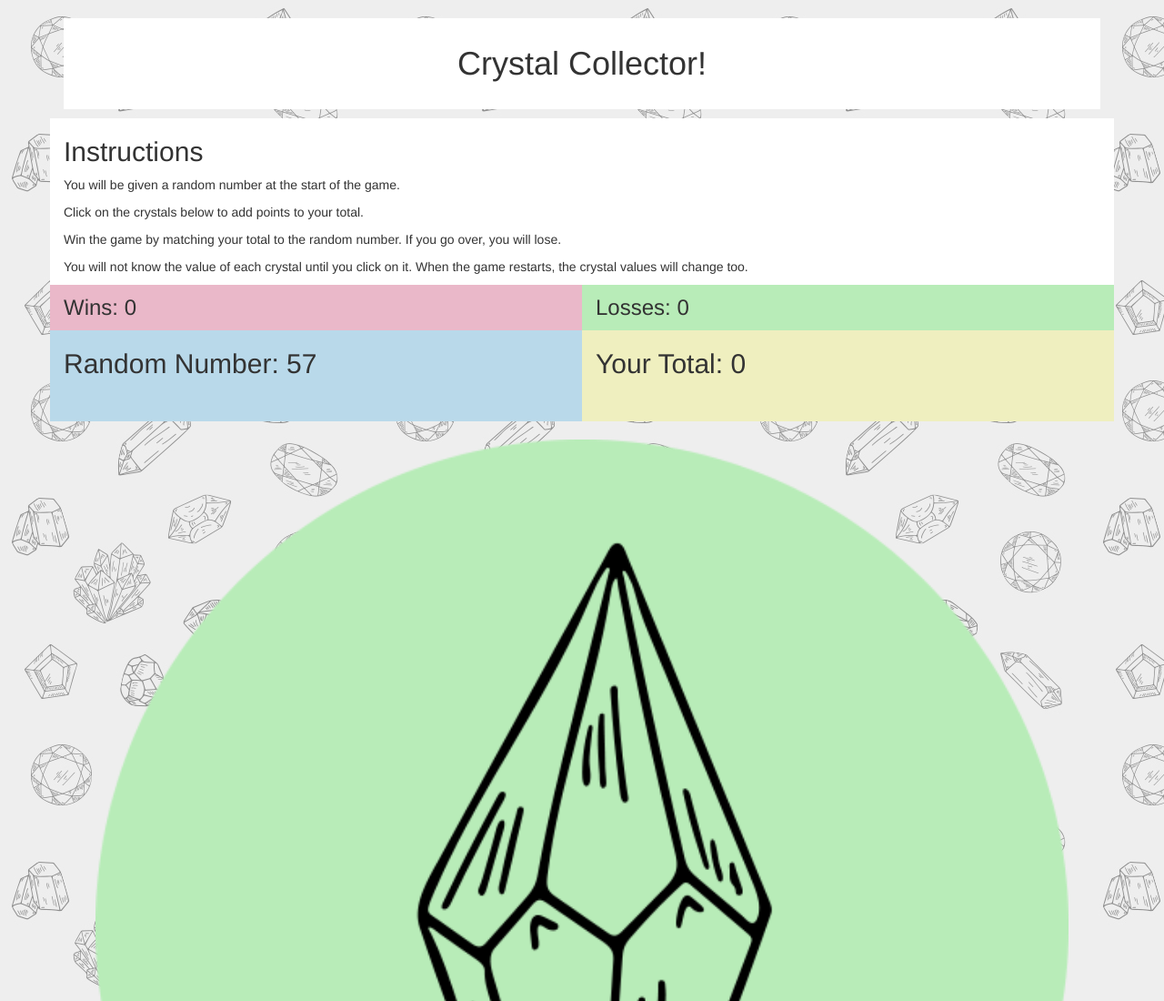
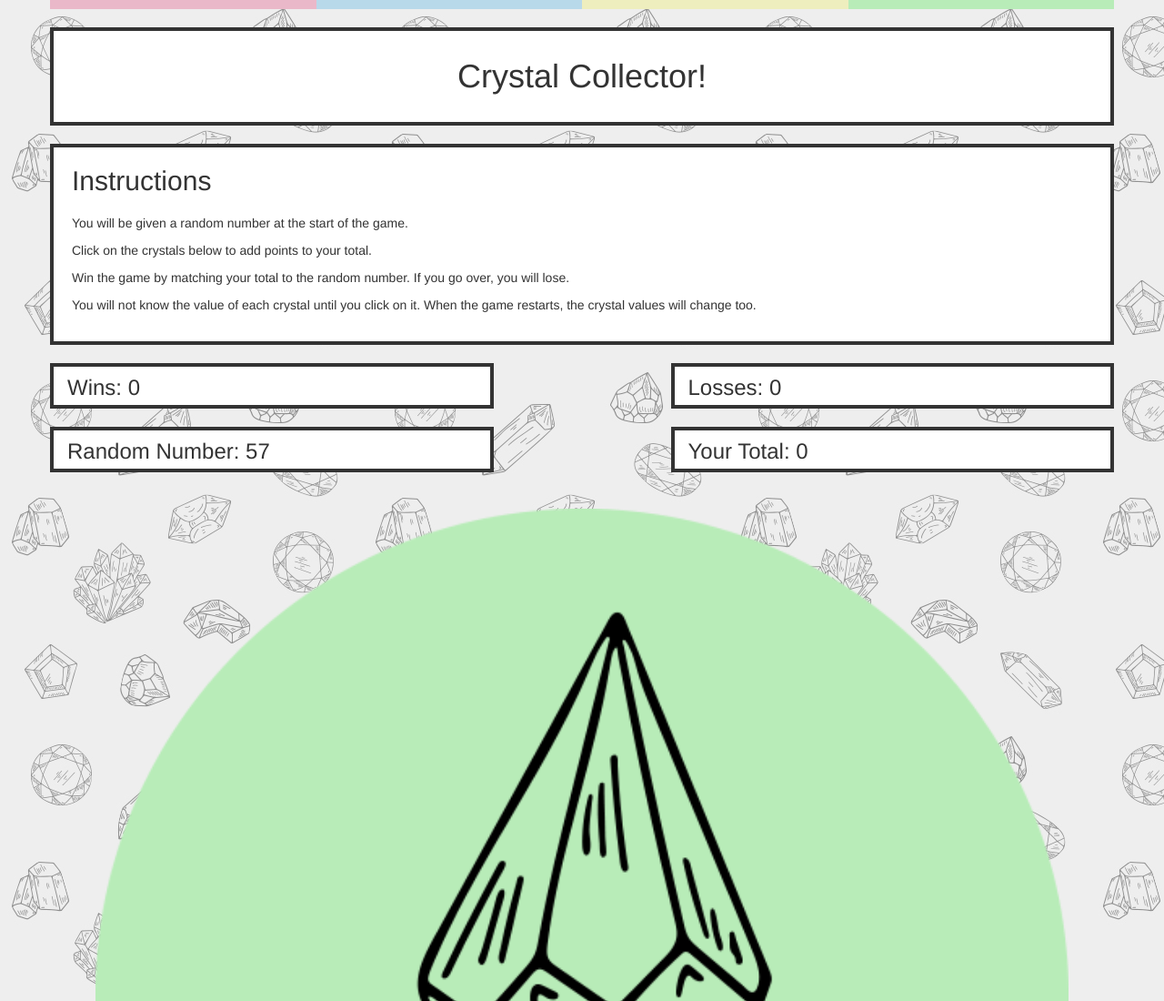
Before and after one commit to sdr2017/week-4-game, a plain HTML site: page index.html in a window 1280 px wide. Shown: the top 1100 px of the page at 91% size. Drawn offline with nearby package versions, Linux system fonts and the light colour scheme.

Commit message:
adding some css

```diff
--- a/assets/css/style.css
+++ b/assets/css/style.css
@@ -1,36 +1,56 @@
+.topBar{
+	height: 10px;
+}
+
+#redBar{
+	background: #eab8c9;
+}
+
+#blueBar{
+	background: #b8d9ea;
+}
+
+#yellowBar{
+	background: #eeeebe;
+}
+
+#greenBar{
+	background: #b8ecb8;
+}
+
 h1 {
 	text-align: center;
 	background: #ffffff;
 	line-height: 100px;
+	margin:20px 0px 20px 0px;
+	border: solid 4px #333;
 }
 
 h3 {
-	line-height: 10px;
+	line-height: 5px;
+}
+
+#heading {
+	padding: 0px;
 }
 
 #instructions {
 	height: auto;
 	background: #fff;
+	padding: 20px;
+	margin-bottom: 20px;
+	border: solid 4px #333;
 }
 
-#winBox {
-	height: 50px;
-	background: #eab8c9;
+#title {
+	margin: 0px 0px 20px 0px;
 }
 
-#loseBox {
+#winBox, #loseBox, #randomBox, #yourBox {
 	height: 50px;
-	background: #b8ecb8;
-}
-
-#randomBox {
-	height: 100px;
-	background: #b9d9ea;
-}
-
-#yourBox {
-	height: 100px;
-	background: #efefbf;
+	background: #fff;
+	border: solid 4px #333;
+	margin-bottom: 20px;
 }
 
 #crystals {
--- a/index.html
+++ b/index.html
@@ -20,14 +20,25 @@
 	<div class="container">
 
 		<div class="row">
-			<div class="col-xs-12 col-sm-12 col-md-12 col-lg-12">
+			<div id="redBar" class="col-xs-3 col-sm-3 col-md-3 col-lg-3 topBar">
+			</div>
+			<div id="blueBar" class="col-xs-3 col-sm-3 col-md-3 col-lg-3 topBar">
+			</div>
+			<div id="yellowBar" class="col-xs-3 col-sm-3 col-md-3 col-lg-3 topBar">
+			</div>
+			<div id="greenBar" class="col-xs-3 col-sm-3 col-md-3 col-lg-3 topBar">
+			</div>
+		</div>
+
+		<div class="row">
+			<div id="heading" class="col-xs-12 col-sm-12 col-md-12 col-lg-12">
 			<h1>Crystal Collector!</h1>
 			</div>
 		</div>
 
 		<div class="row">
 			<div id="instructions" class="col-xs-12 col-sm-12 col-md-12 col-lg-12">
-				<h2>Instructions</h2>
+				<h2 id="title">Instructions</h2>
 				<p>You will be given a random number at the start of the game.</p>
 				<p>Click on the crystals below to add points to your total.</p>
 				<p>Win the game by matching your total to the random number. If you go over, you will lose.</p>
@@ -36,20 +47,24 @@
 		</div>
 
 		<div class="row">
-			<div id="winBox" class="col-xs-6 col-sm-6 col-md-6 col-lg-6">
+			<div id="winBox" class="col-xs-6 col-sm-5 col-md-5 col-lg-5">
 			<h3 id="wins">Wins: 0</h3>
 			</div>
-			<div id="loseBox" class="col-xs-6 col-sm-6 col-md-6 col-lg-6">
+			<div class="col-xs-0 col-sm-2 col-md-2 col-lg-2">
+			</div>
+			<div id="loseBox" class="col-xs-6 col-sm-5 col-md-5 col-lg-5">
 			<h3 id="losses">Losses: 0</h3>
 			</div>
 		</div>
 
 		<div class="row">
-			<div id="randomBox" class="col-xs-6 col-sm-6 col-md-6 col-lg-6">
-			<h2 id="displayNumber">Random Number:</h2>
+			<div id="randomBox" class="col-xs-6 col-sm-5 col-md-5 col-lg-5">
+			<h3 id="displayNumber">Random Number:</h3>
 			</div>
-			<div id="yourBox" class="col-xs-6 col-sm-6 col-md-6 col-lg-6">
-			<h2 id="displayPoints">Your Total:</h2>
+			<div class="col-xs-0 col-sm-2 col-md-2 col-lg-2">
+			</div>
+			<div id="yourBox" class="col-xs-6 col-sm-5 col-md-5 col-lg-5">
+			<h3 id="displayPoints">Your Total:</h3>
 			</div>
 		</div>
 
```
